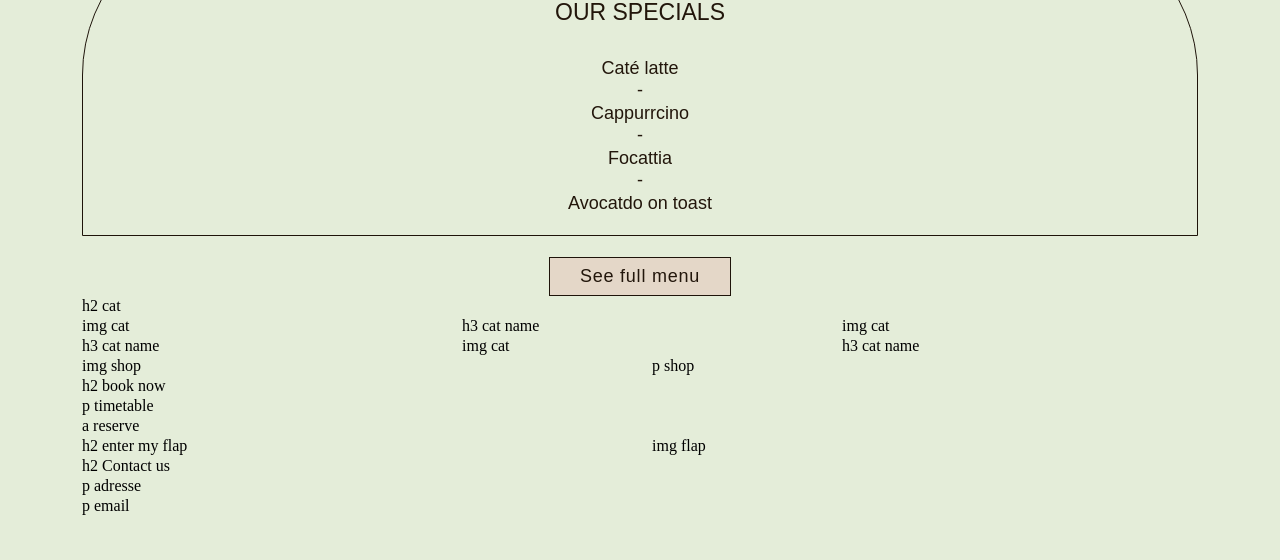
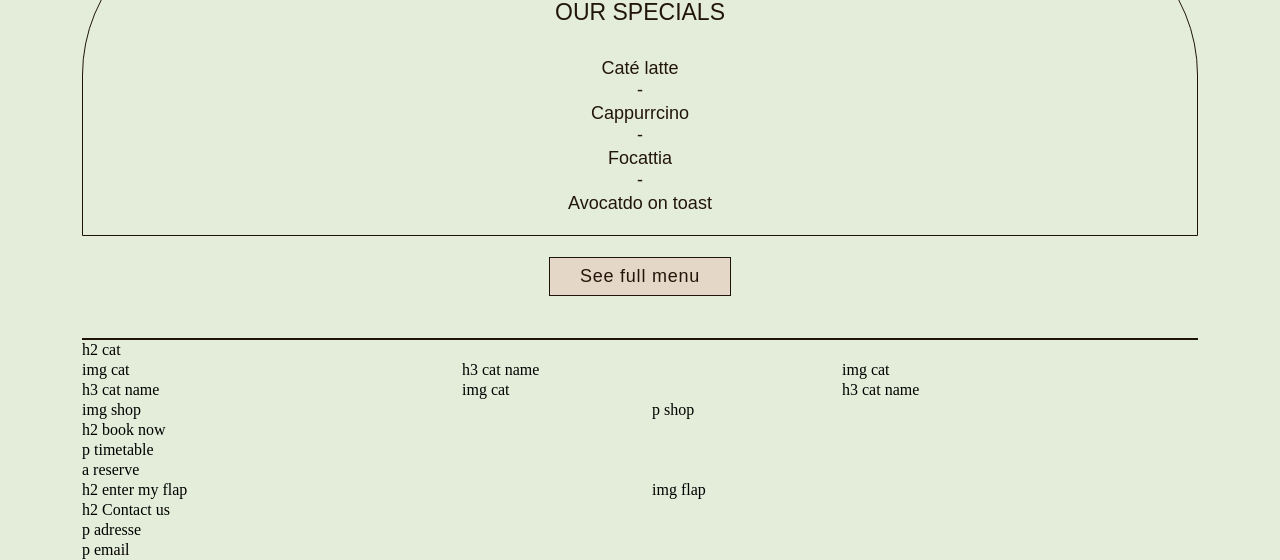
Before and after one commit to ElenoreGill/imd21-coffee-cat, a website built with Parcel: page src/index.html in a window 1280 px wide. Shown: the part 623-1183 px from the top of the page. Before the commit the page ends 1139 px from the top, so only its background shows below. Built offline with nearby package versions, Linux system fonts and the light colour scheme; a web font is replaced by a local one.

Commit message:
menu line bottom

```diff
--- a/src/index.html
+++ b/src/index.html
@@ -64,6 +64,7 @@
           <div class="menu-button">
             <button>See full menu</button>
           </div>
+          <hr />
         </div>
         <div class="col-12">h2 cat</div>
         <div class="col-12 col-lg-4">img cat</div>
--- a/src/scss/main.scss
+++ b/src/scss/main.scss
@@ -141,4 +141,5 @@ button {
 .menu-button {
   display: flex;
   justify-content: center;
+  padding-bottom: 42px;
 }
```
